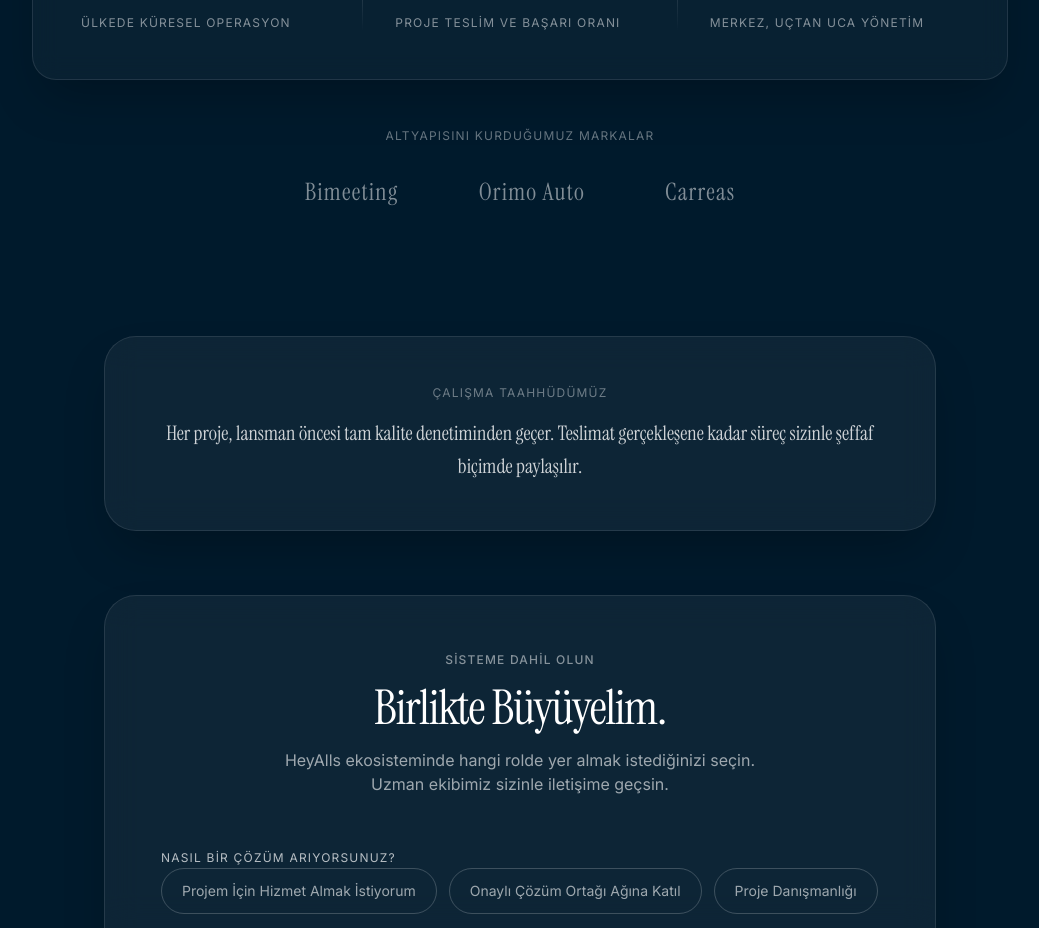
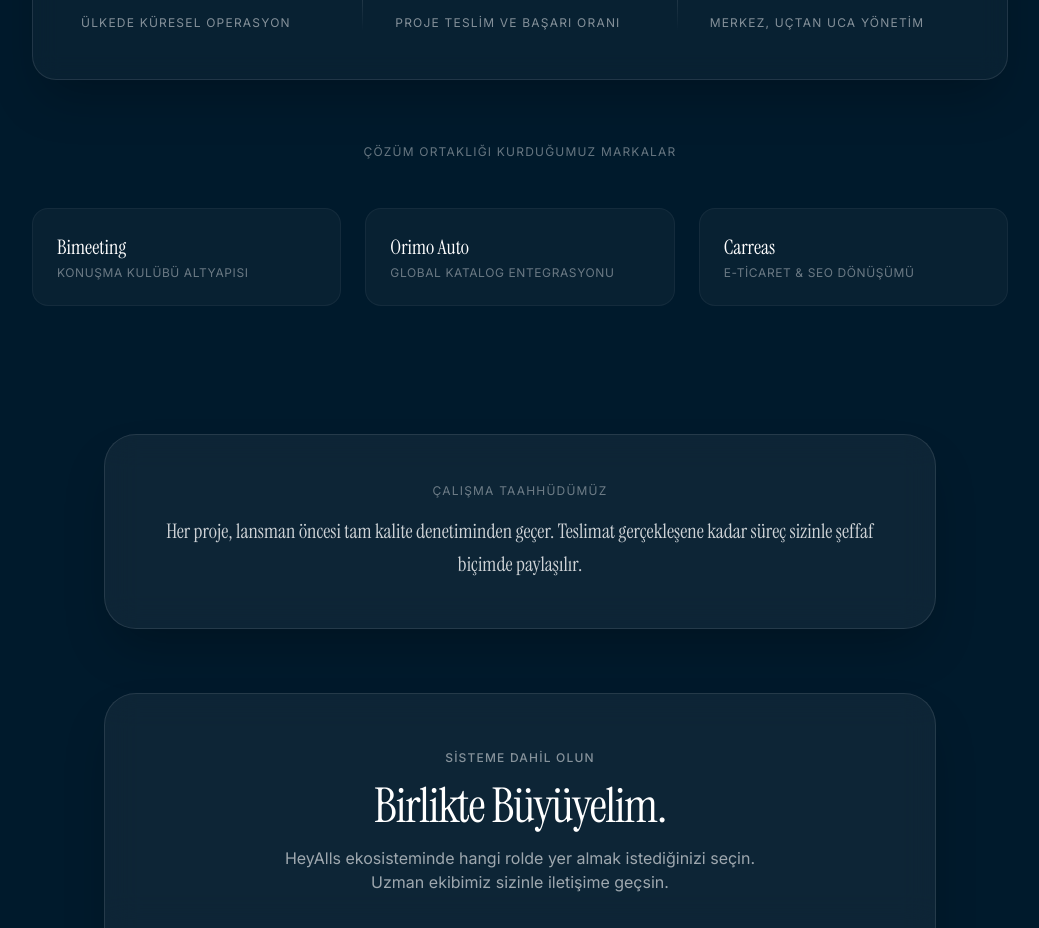
Before and after one commit to eralp3/heyalls-website, a React (Vite) app: page / in a window 1280 px wide. Shown: the part 840-1768 px from the top of the page, without its empty margins (120-1159 px from the left). Built offline with nearby package versions, Linux system fonts and the light colour scheme; no server answers.

Commit message:
feat: Ana sayfadaki referanslar dinamik kart yapisina donusturuldu ve portfolyoya baglandi

```diff
--- a/src/pages/Home.tsx
+++ b/src/pages/Home.tsx
@@ -1,5 +1,6 @@
 import React, { useState, useRef } from 'react'
 import emailjs from '@emailjs/browser'
+import { Link } from 'react-router-dom'
 import Navbar from '@/components/Navbar'
 import VideoBackground from '@/components/VideoBackground'
 import Footer from '@/components/Footer'
@@ -99,13 +100,24 @@ export default function Home() {
           </div>
         </div>
 
-        {/* Markalar */}
-        <div className="mt-12 text-center">
-          <p className="text-white/40 text-xs tracking-widest uppercase mb-8">Altyapısını Kurduğumuz Markalar</p>
-          <div className="flex flex-wrap justify-center items-center gap-12 md:gap-20 opacity-50 hover:opacity-100 transition-opacity duration-500">
-            <span className="text-2xl text-white font-medium tracking-wider" style={displayFont}>Bimeeting</span>
-            <span className="text-2xl text-white font-medium tracking-wider" style={displayFont}>Orimo Auto</span>
-            <span className="text-2xl text-white font-medium tracking-wider" style={displayFont}>Carreas</span>
+        {/* Referanslar Bölümü */}
+        <div className="mt-16 w-full">
+          <p className="text-white/40 text-xs tracking-widest uppercase mb-12 text-center">Çözüm Ortaklığı Kurduğumuz Markalar</p>
+          <div className="grid grid-cols-1 md:grid-cols-3 gap-6 max-w-5xl mx-auto">
+            {[
+              { name: 'Bimeeting', desc: 'Konuşma Kulübü Altyapısı' },
+              { name: 'Orimo Auto', desc: 'Global Katalog Entegrasyonu' },
+              { name: 'Carreas', desc: 'E-Ticaret & SEO Dönüşümü' }
+            ].map((ref) => (
+              <Link
+                key={ref.name}
+                to="/calismalarimiz"
+                className="group p-6 rounded-2xl bg-white/[0.03] border border-white/5 hover:border-white/20 transition-all duration-500 cursor-pointer block text-left"
+              >
+                <h3 className="text-xl text-white font-medium mb-1 transition-colors group-hover:text-blue-400" style={displayFont}>{ref.name}</h3>
+                <p className="text-white/40 text-xs tracking-wider uppercase">{ref.desc}</p>
+              </Link>
+            ))}
           </div>
         </div>
       </section>
```
